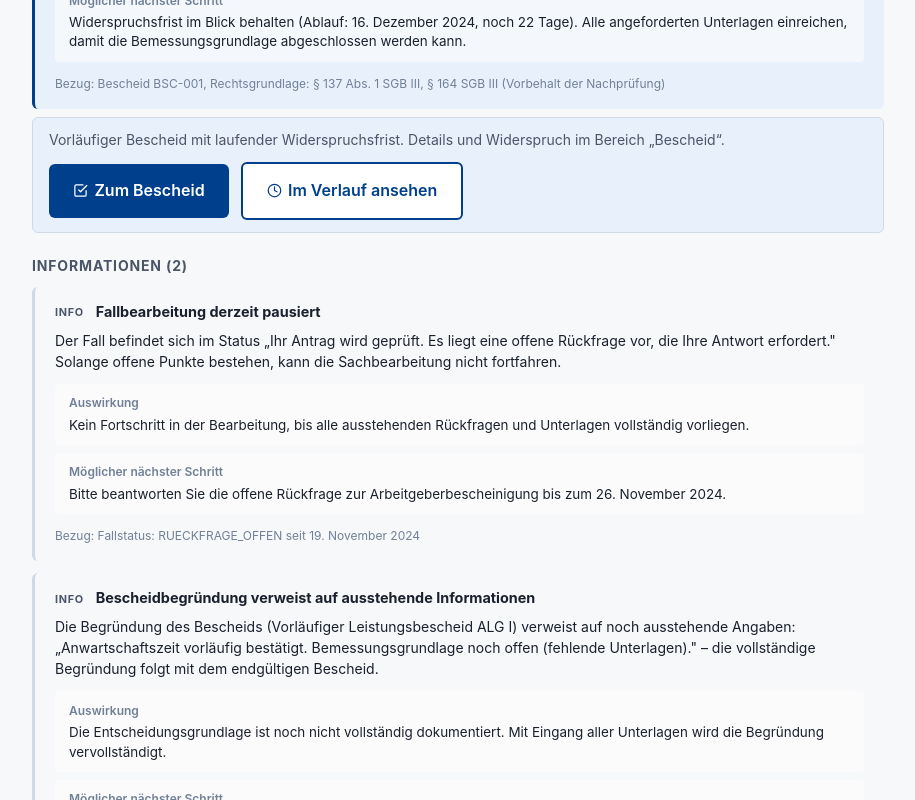
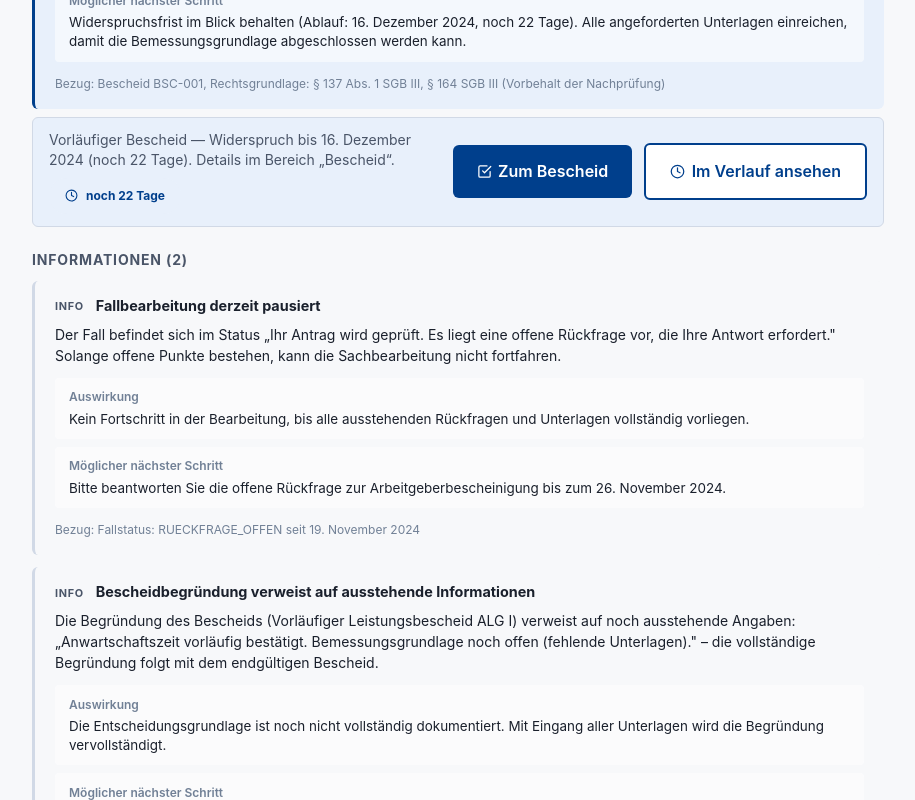
Before and after one commit to d0npedro/open-state, a Next.js app in the folder demo/: page /fall/hinweise in a window 1280 px wide. Shown: the part 1680-2480 px from the top of the page, without its empty margins (182-1097 px from the left). Built offline with nearby package versions, Linux system fonts and the light colour scheme.

Commit message:
feat(av): Hinweise Widerspruchsfrist-Countdown-Chip (Q-205)

```diff
--- a/demo/app/fall/hinweise/page.tsx
+++ b/demo/app/fall/hinweise/page.tsx
@@ -3,12 +3,24 @@
 import type { CSSProperties } from 'react';
 import Link from 'next/link';
 import { useDemoState } from '@/context/DemoStateContext';
-import { berechneFairnessSignale, fairnessSignalVerlaufZiel } from '@/lib/fairness/rules';
+import {
+  berechneFairnessSignale,
+  berechneFristTage,
+  FIKTIVES_HEUTE,
+  fairnessSignalVerlaufZiel,
+} from '@/lib/fairness/rules';
 import { demoFall } from '@/data/mockFall';
 import { FairnessPanel } from '@/components/fairness/FairnessPanel';
 import { Icon } from '@/components/Icon';
 import type { FairnessSignal } from '@/types/fairness';
 import type { Fall } from '@/types';
+
+/** Countdown-Label analog Bescheid/Übersicht (Demo-Stichtag FIKTIVES_HEUTE). */
+function fristRestLabel(tage: number): string {
+  if (tage < 0) return `${Math.abs(tage)} Tage überschritten`;
+  if (tage === 0) return 'heute fällig';
+  return `noch ${tage} Tag${tage === 1 ? '' : 'e'}`;
+}
 
 /** Initiale Signale aus dem unveränderten Mock – dienen als Vergleichsbasis */
 const INITIAL_SIGNALE = berechneFairnessSignale(demoFall);
@@ -154,27 +166,55 @@ function SignalCta({ signal, fall }: { signal: FairnessSignal; fall: Fall }) {
   }
 
   // Vorläufiger Bescheid / erweiterbare Begründung (Q-201, Parität Bescheide Q-200)
+  // Q-205: Widerspruchsfrist-Countdown-Chip (Parität Q-203/Q-204, US-AV-006 AC3)
   if (
     signal.typ === 'BESCHEID_VORLAEUFIG' ||
     signal.typ === 'BESCHEID_BEGRUENDUNG_ERWEITERBAR'
   ) {
-    const besId =
-      fall.bescheide.find(b => signal.bezug.includes(b.id))?.id ??
-      fall.bescheide[0]?.id;
+    const bescheid =
+      fall.bescheide.find(b => signal.bezug.includes(b.id)) ?? fall.bescheide[0];
+    const besId = bescheid?.id;
     const isBegruendung = signal.typ === 'BESCHEID_BEGRUENDUNG_ERWEITERBAR';
+    const resttage =
+      !isBegruendung && bescheid?.widerspruchsfristAblaufDatum
+        ? berechneFristTage(bescheid.widerspruchsfristAblaufDatum, FIKTIVES_HEUTE)
+        : null;
+    const restLabel = resttage !== null ? fristRestLabel(resttage) : null;
+    const kritisch = resttage !== null && resttage <= 5;
+    const bald = resttage !== null && resttage <= 14;
+    const chipClass =
+      resttage !== null && (resttage < 0 || kritisch)
+        ? 'status-chip-danger'
+        : bald
+          ? 'status-chip-warning'
+          : 'status-chip-primary';
     return (
       <div
         style={ctaWrapStyle(signal.prioritaet)}
         data-testid={`hinweise-bescheid-cta-wrap-${signal.id}`}
       >
+        <div style={{ flex: 1, minWidth: '12rem' }}>
           <p
             style={{ margin: 0, fontSize: '0.875rem', lineHeight: 1.45 }}
             data-testid={`hinweise-bescheid-cta-hint-${signal.id}`}
           >
             {isBegruendung
               ? 'Die Bescheidbegründung verweist auf ausstehende Angaben. Bescheid lesen und fehlende Unterlagen einreichen.'
+              : restLabel && bescheid
+                ? `Vorläufiger Bescheid — Widerspruch bis ${bescheid.widerspruchsfristAblauf} (${restLabel}). Details im Bereich „Bescheid“.`
                 : 'Vorläufiger Bescheid mit laufender Widerspruchsfrist. Details und Widerspruch im Bereich „Bescheid“.'}
           </p>
+          {restLabel && resttage !== null && (
+            <span
+              className={`status-chip ${chipClass}`}
+              style={{ marginTop: '0.5rem', fontSize: '0.75rem', display: 'inline-flex' }}
+              data-testid={`hinweise-widerspruch-countdown-${signal.id}`}
+            >
+              <Icon name="clock" size={13} />
+              {restLabel}
+            </span>
+          )}
+        </div>
         <div
           style={{
             display: 'flex',
```
Also changed, not shown: 3 other files (tests, documents, lock files or other folders). Lines whose indentation alone changed are shown as unchanged.
